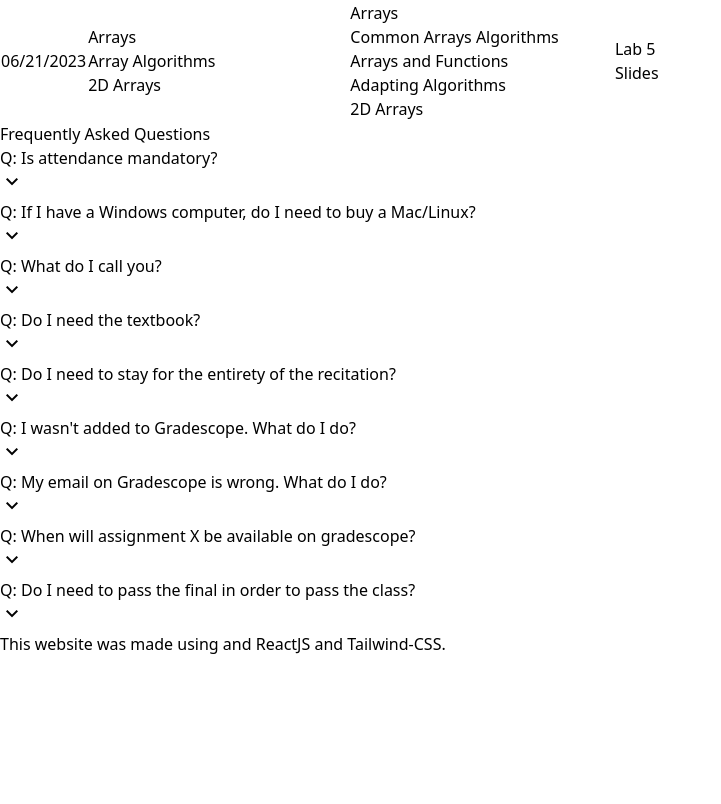
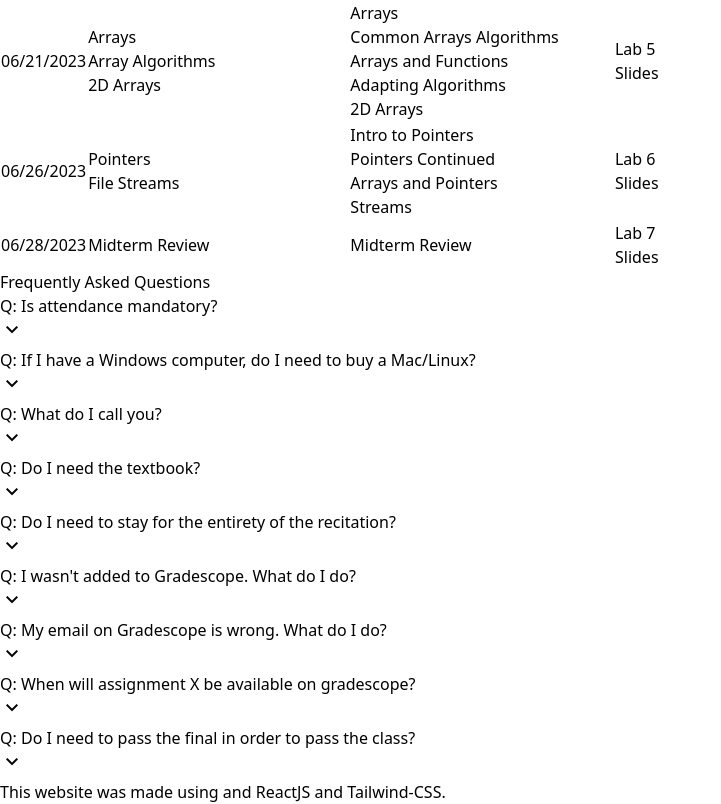
Before and after one commit to Proto007/Hunter_CS135_Summer23, a React (Vite) app in the folder course-app/: page /#/ in a window 1280 px wide. Shown: the part 1420-2224 px from the top of the page, without its empty margins (0-721 px from the left). Before the commit the page ends 2076 px from the top, so only its background shows below. Built offline with nearby package versions, Linux system fonts and the light colour scheme.

Commit message:
update schedule

```diff
--- a/course-app/src/components/Schedule.jsx
+++ b/course-app/src/components/Schedule.jsx
@@ -128,6 +128,36 @@ export default function Schedule(){
                         <a target="_blank" href="/Hunter_CS135_Summer23/recitation_slides/Lab_5.pdf">Slides</a><br/>
                     </td>
                 </tr>
+                <tr>
+                    <td className="border border-slate-700 p-2 text-center">06/26/2023</td>
+                    <td className="border border-slate-700 p-2 text-center">
+                        Pointers<br/>
+                        File Streams
+                    </td>
+                    <td className="border border-slate-700 p-2 text-center text-blue-700 font-bold">
+                        <a target="_blank" href="https://maryash.github.io/135/slides/MyPointers.pdf">Intro to Pointers</a><br/>
+                        <a target="_blank" href="https://maryash.github.io/135/slides/7.1%20Defining%20and%20Using%20Pointers.pdf">Pointers Continued</a><br/>
+                        <a target="_blank" href="https://maryash.github.io/135/slides/7.2%20Arrays%20and%20Pointers.pdf">Arrays and Pointers</a><br/>
+                        <a target="_blank" href="https://maryash.github.io/135/slides/8.1%20Reading%20and%20Writing%20Text%20Files.pdf">Streams</a><br/>
+                    </td>
+                    <td className="border border-slate-700 p-1 text-center text-blue-700 font-bold">
+                        <a target="_blank" href="https://maryash.github.io/135/labs/lab_06.html">Lab 6</a><br/>
+                        <a target="_blank" href="/Hunter_CS135_Summer23/recitation_slides/Lab_6.pdf">Slides</a><br/>
+                    </td>
+                </tr>
+                <tr>
+                    <td className="border border-slate-700 p-2 text-center">06/28/2023</td>
+                    <td className="border border-slate-700 p-2 text-center">
+                        Midterm Review
+                    </td>
+                    <td className="border border-slate-700 p-2 text-center text-blue-700 font-bold">
+                        <a target="_blank" href="/Hunter_CS135_Summer23/">Midterm Review</a><br/>
+                    </td>
+                    <td className="border border-slate-700 p-1 text-center text-blue-700 font-bold">
+                        <a target="_blank" href="https://maryash.github.io/135/labs/lab_07.html">Lab 7</a><br/>
+                        <a target="_blank" href="/Hunter_CS135_Summer23/recitation_slides/Lab_7.pdf">Slides</a><br/>
+                    </td>
+                </tr>
             </tbody>
         </table></div>
     )
```
